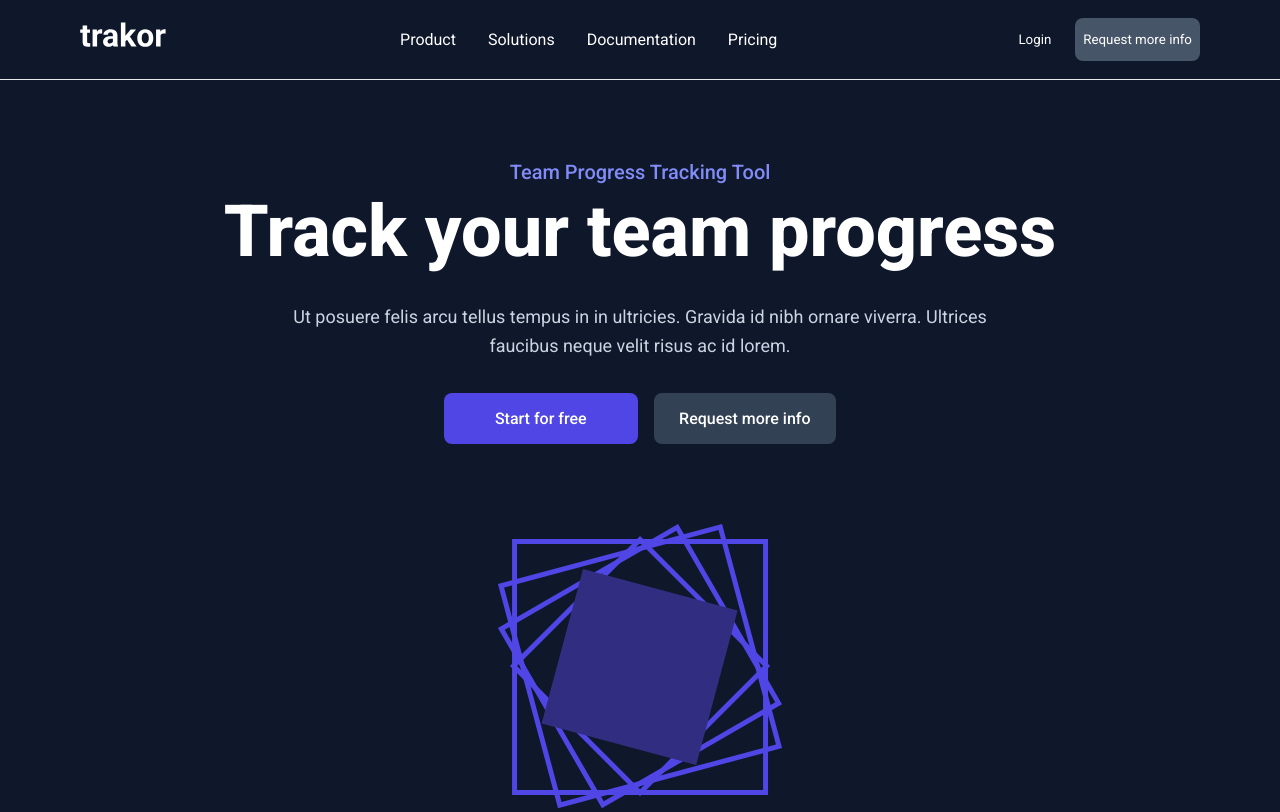
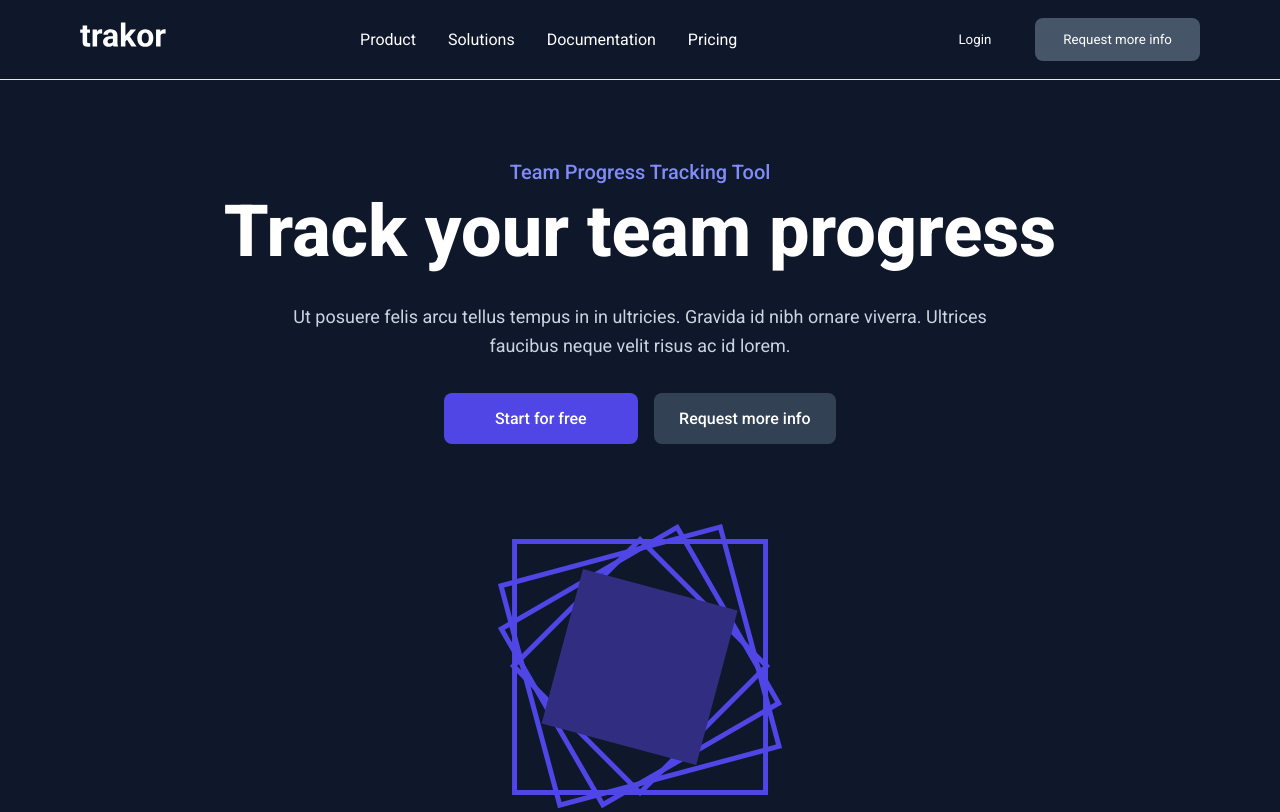
Before and after one commit to huyquangtran09/HTML_CSS_Trackor, a plain HTML site: page index.html in a window 1280 px wide. Shown: the top 812 px of the page. Drawn offline with Linux system fonts and the light colour scheme.

Commit message:
Update button padding and footer background color

```diff
--- a/styles.css
+++ b/styles.css
@@ -50,7 +50,7 @@ header {
 .login button {
   border-radius: 8px;
   color: white;
-  padding: 12px 8px;
+  padding: 12px 28px;
   border: none;
   cursor: pointer;
 }
@@ -336,6 +336,7 @@ footer {
   background-color: Gray;
   color: #fff;
   font-family: Arial, sans-serif;
+  background-color: #334156;
 }
 
 .footer-container {
```
